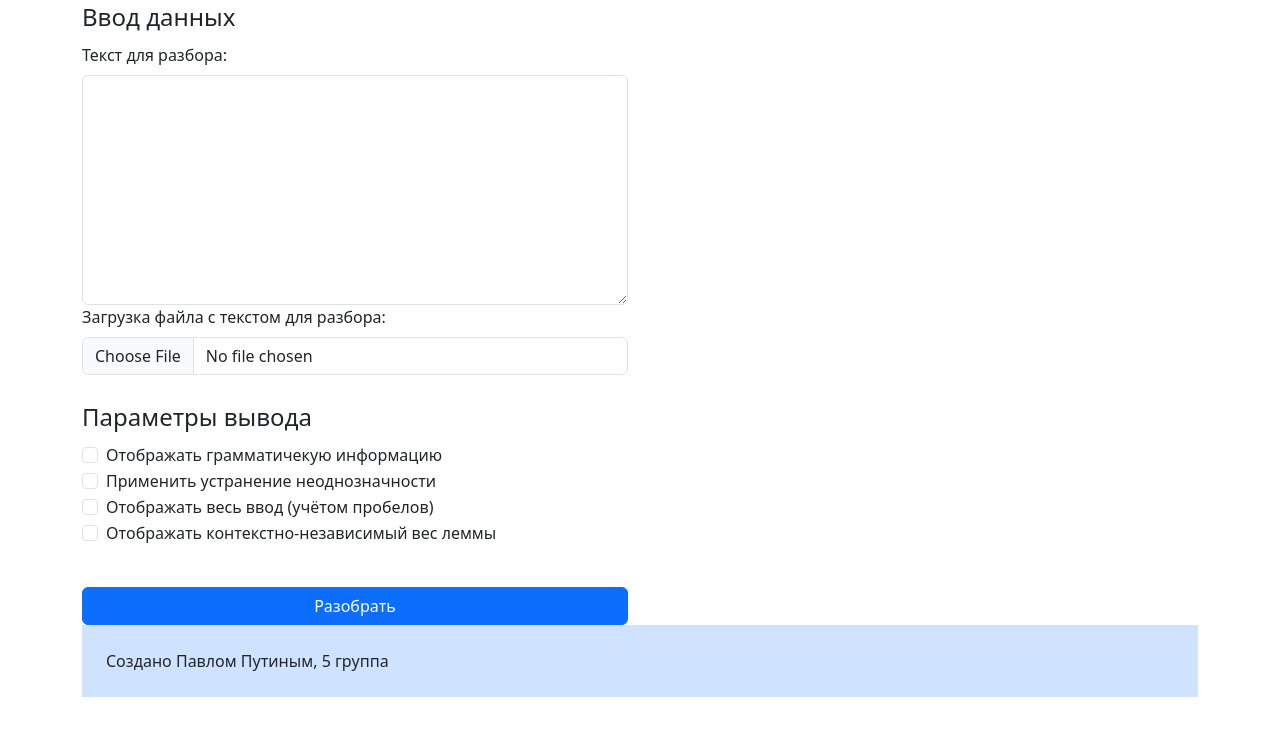
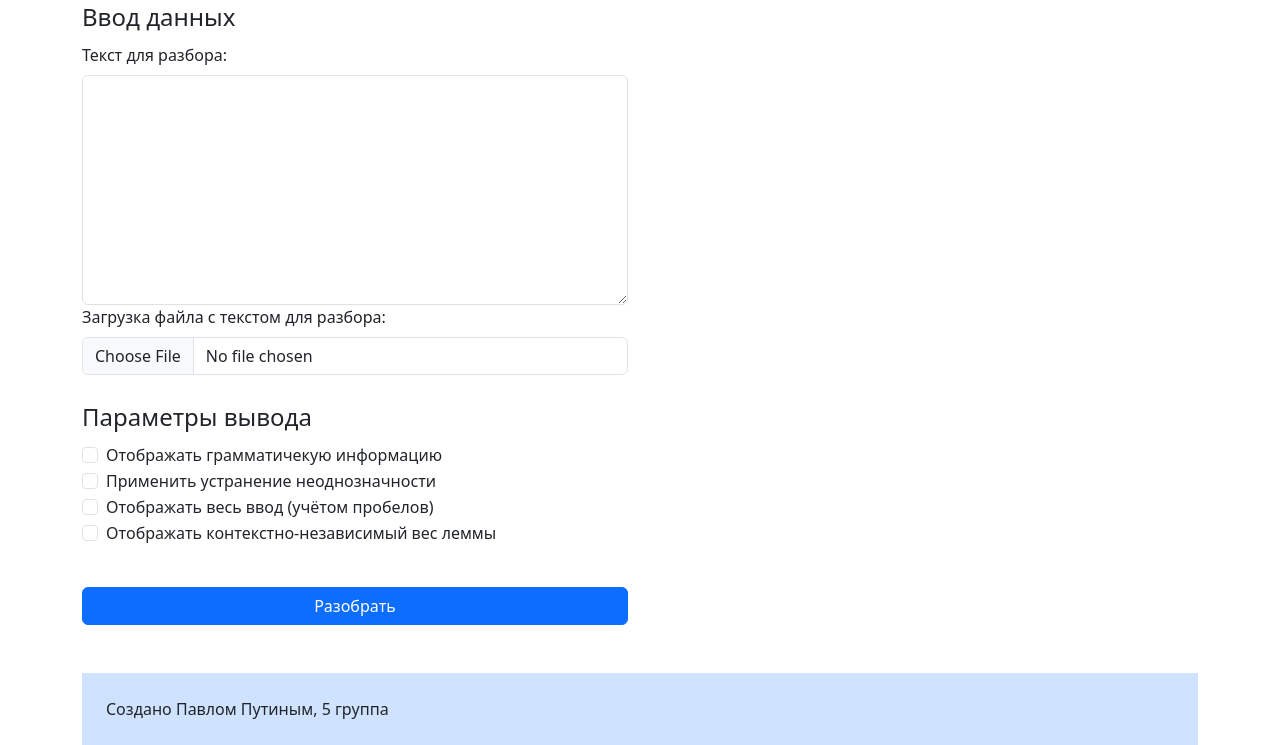
Before and after one commit to PavelPutin/webmystem3, a Flask app: template templates/index.html in a window 1280 px wide. Shown: the part 105-850 px from the top of the page. Before the commit the page ends 802 px from the top, so only its background shows below. Run offline with Flask 3, Linux system fonts and the light colour scheme; the template is opened without the code that fills it, so the values that code supplies are empty.

Commit message:
Добавлен отступ снизу у формы ввода

```diff
--- a/templates/index.html
+++ b/templates/index.html
@@ -18,7 +18,7 @@
     </header>
     <main class="row">
         <div class="col">
-            <form class="sticky-form" method="post" enctype=multipart/form-data>
+            <form class="sticky-form mb-5" method="post" enctype=multipart/form-data>
                 <fieldset class="mb-4">
                     <legend>Ввод данных</legend>
                     <div>
```
